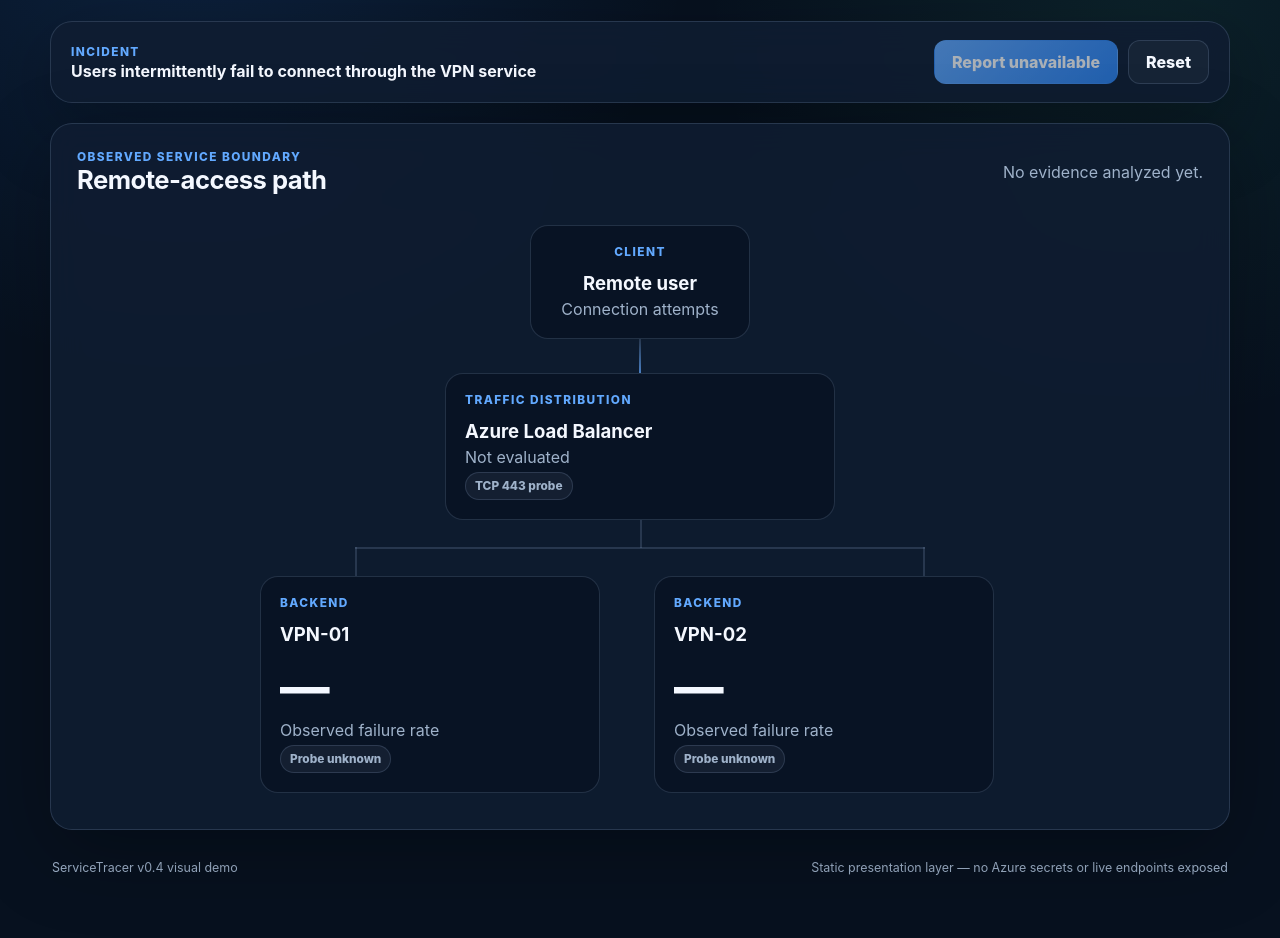
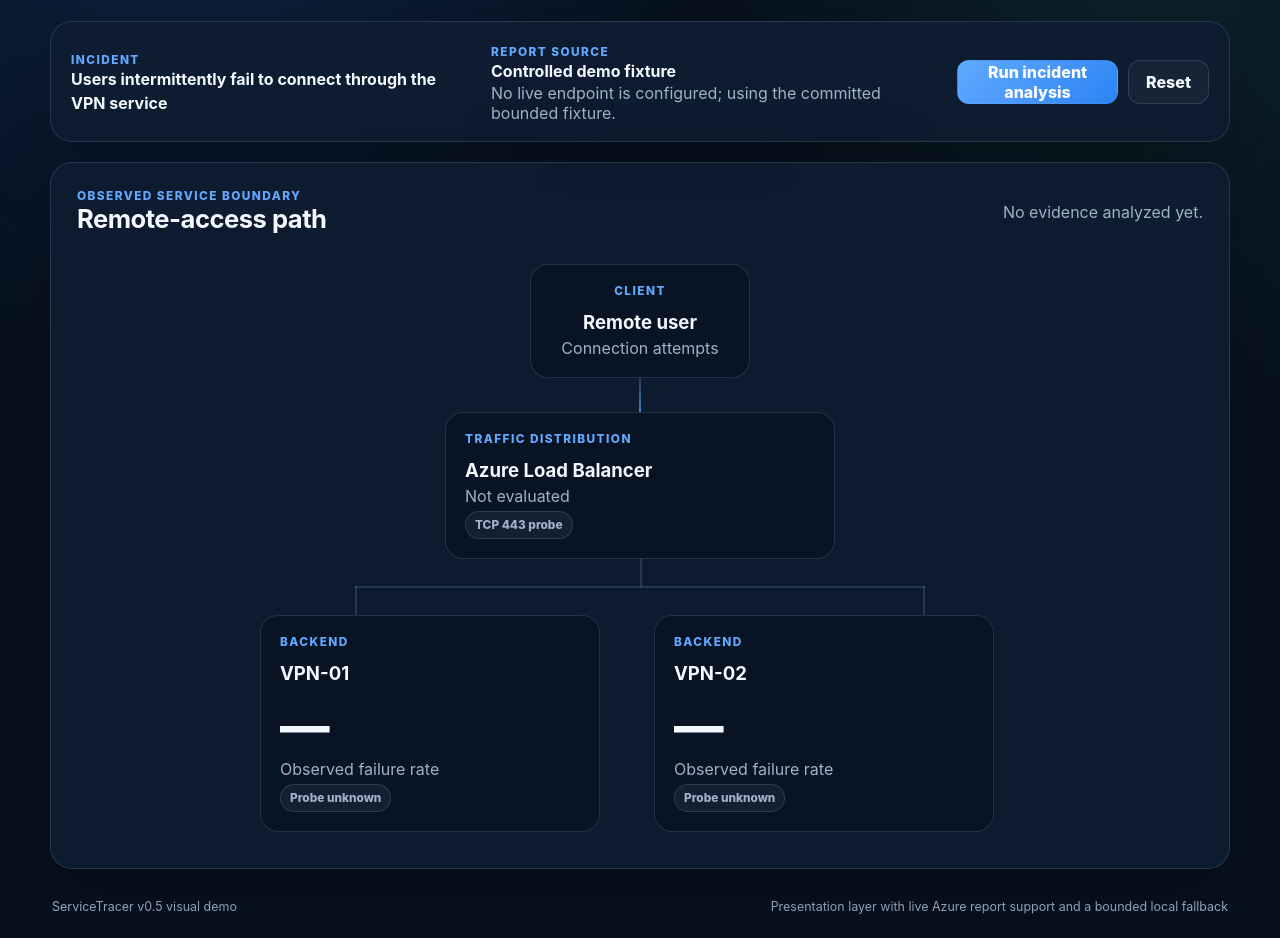
Before and after one commit to anthonyedgar30000/azure-iac-msp-lab, a plain HTML site: page docs/index.html in a window 1280 px wide. Shown: the part 255-1193 px from the top of the page. Before the commit the page ends 1154 px from the top, so only its background shows below. Drawn offline with Linux system fonts and the light colour scheme.

Commit message:
Show live report provenance and freshness

```diff
--- a/docs/index.html
+++ b/docs/index.html
@@ -15,13 +15,18 @@
         <h1>Intermittent remote-access failures</h1>
         <p class="subtitle">A bounded incident-localization demo. ServiceTracer narrows the investigation; the technician verifies and repairs the cause.</p>
       </div>
-      <div id="incident-chip" class="status-chip status-neutral" aria-live="polite">Awaiting analysis</div>
+      <div id="incident-chip" class="status-chip status-neutral" aria-live="polite">Loading report</div>
     </header>
 
-    <section class="control-bar" aria-label="Demo controls">
+    <section class="control-bar" aria-label="Demo controls and report provenance">
       <div>
         <span class="control-label">Incident</span>
         <strong>Users intermittently fail to connect through the VPN service</strong>
+      </div>
+      <div>
+        <span class="control-label">Report source</span>
+        <strong id="report-source-name">Loading report source…</strong>
+        <span id="report-source-detail" class="node-detail" aria-live="polite">Checking for a live Azure report.</span>
       </div>
       <div class="button-row">
         <button id="run-analysis" class="button button-primary" type="button">Run incident analysis</button>
@@ -134,8 +139,8 @@
     </section>
 
     <footer>
-      <span>ServiceTracer v0.4 visual demo</span>
-      <span>Static presentation layer — no Azure secrets or live endpoints exposed</span>
+      <span>ServiceTracer v0.5 visual demo</span>
+      <span>Presentation layer with live Azure report support and a bounded local fallback</span>
     </footer>
   </main>
 
```
